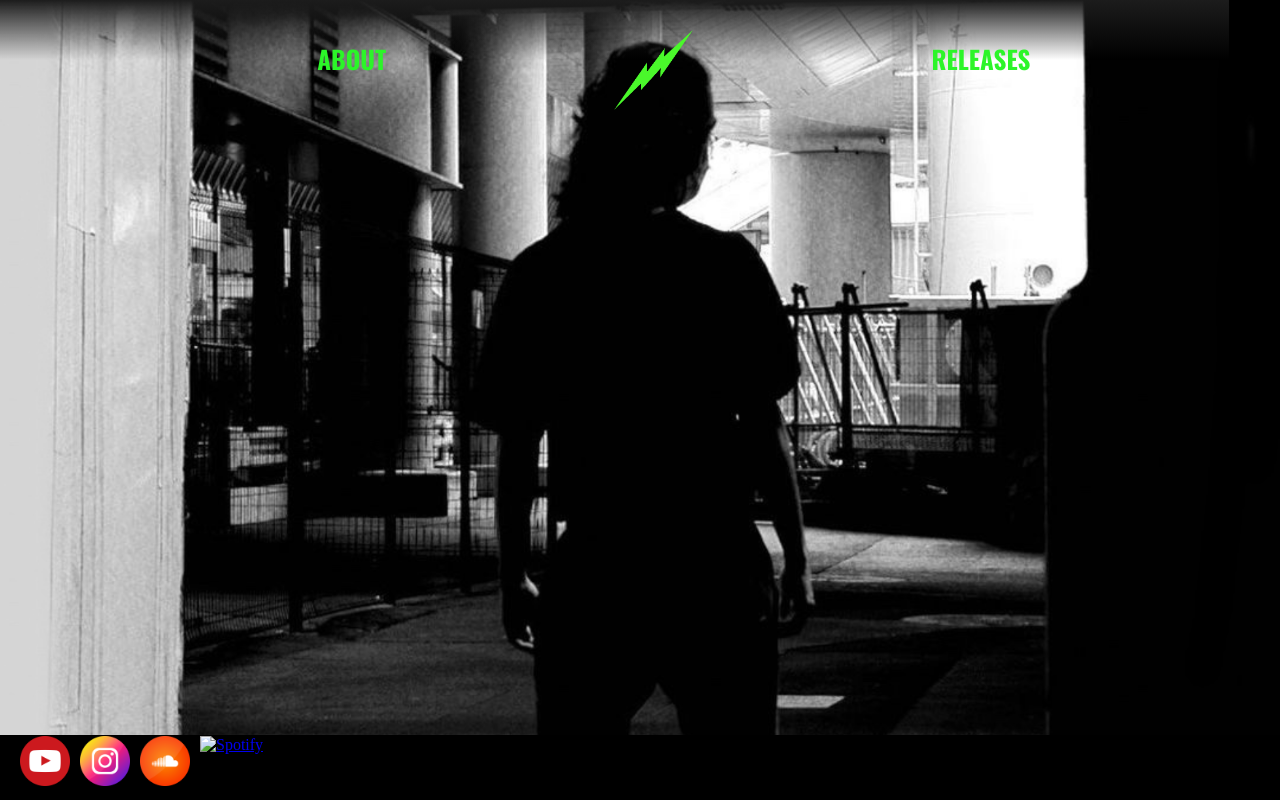
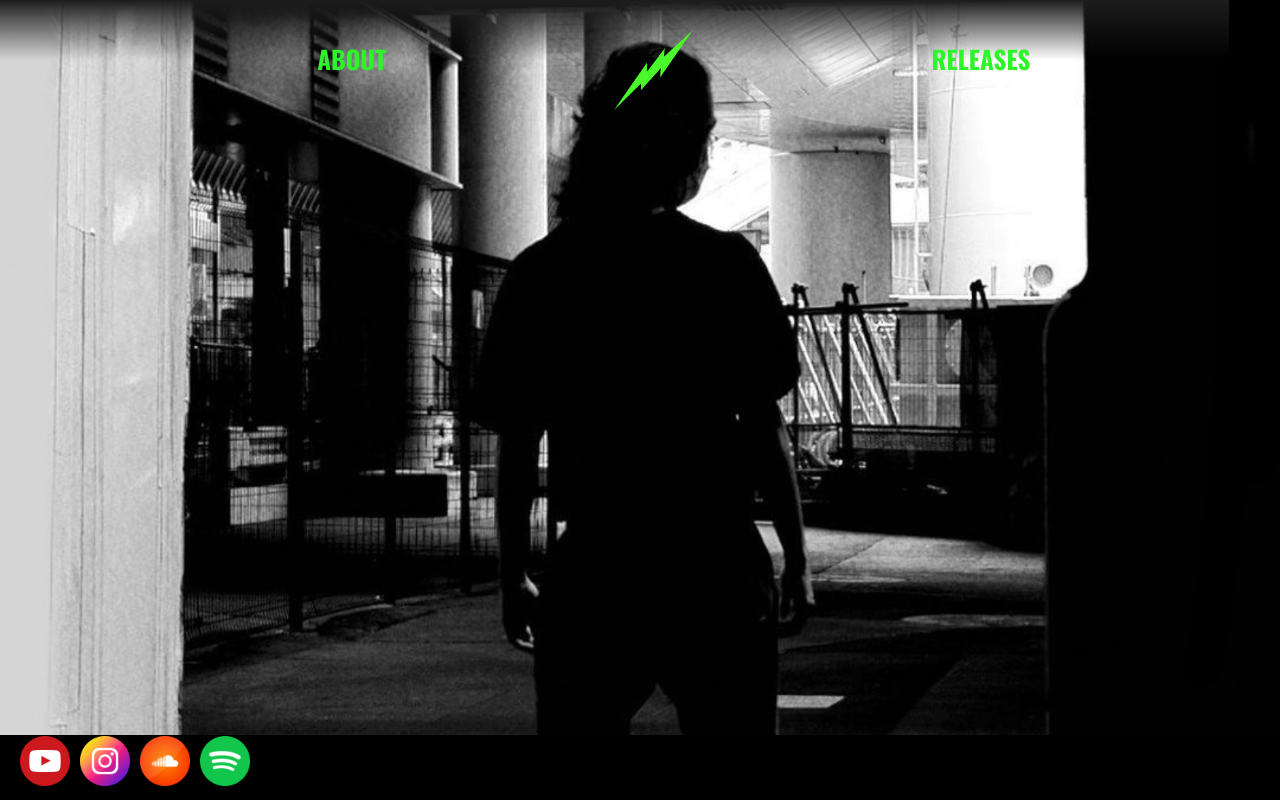
Before and after one commit to JiroAlbert/Kleos, a plain HTML site: page index.html in a window 1280 px wide. Drawn offline with nearby package versions, Linux system fonts and the light colour scheme; the site is published under a folder, as on GitHub Pages, so addresses that start at the root find nothing.

Commit message:
Update index.html

```diff
--- a/index.html
+++ b/index.html
@@ -54,7 +54,7 @@
         class="social-link"
         target="_blank"
         href="https://open.spotify.com/artist/2n7l4rmdSYY7VrfjAVNEyd?si=Y_11hryPQSGud67X1EcpiQ"
-        ><img class="social-img" src="/img/spotify.png" alt="Spotify"
+        ><img class="social-img" src="img/spotify.png" alt="Spotify"
       /></a>
     </div>
   </body>
```
